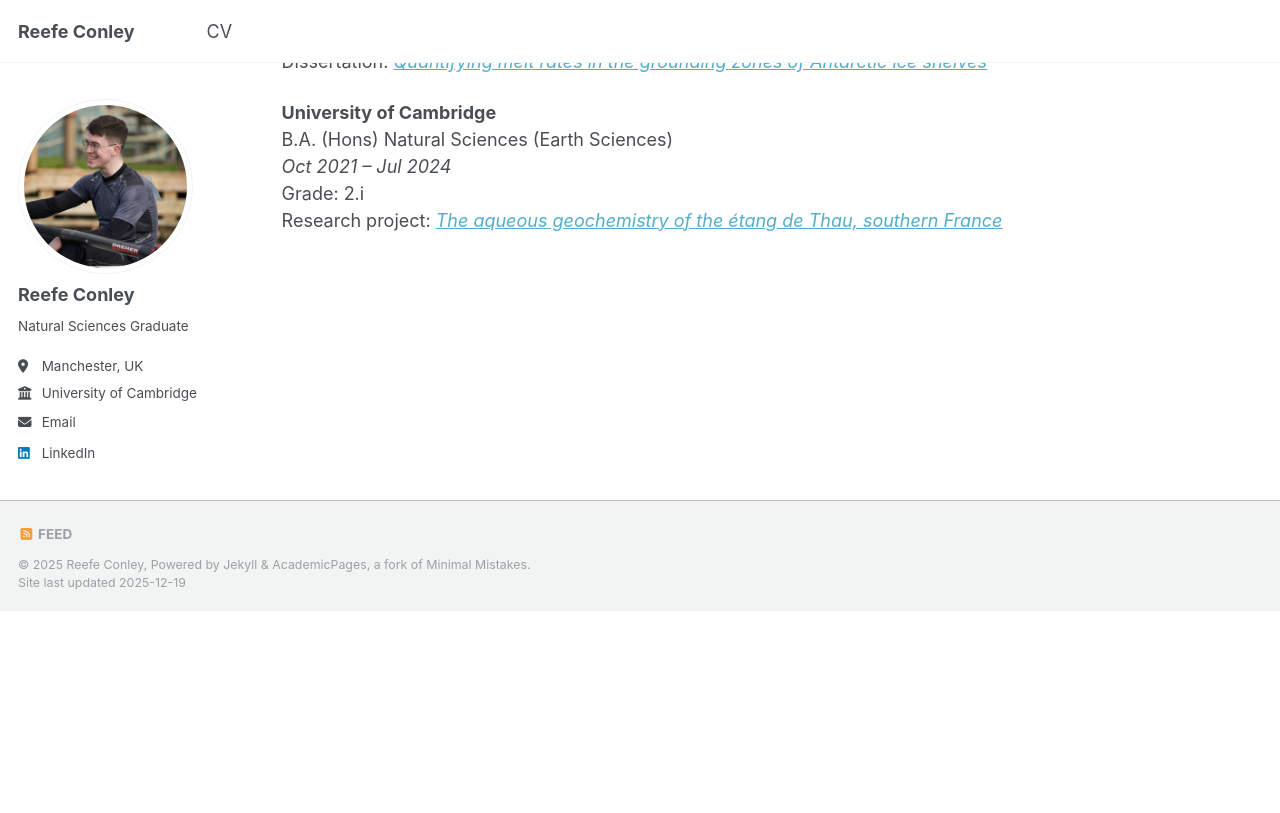
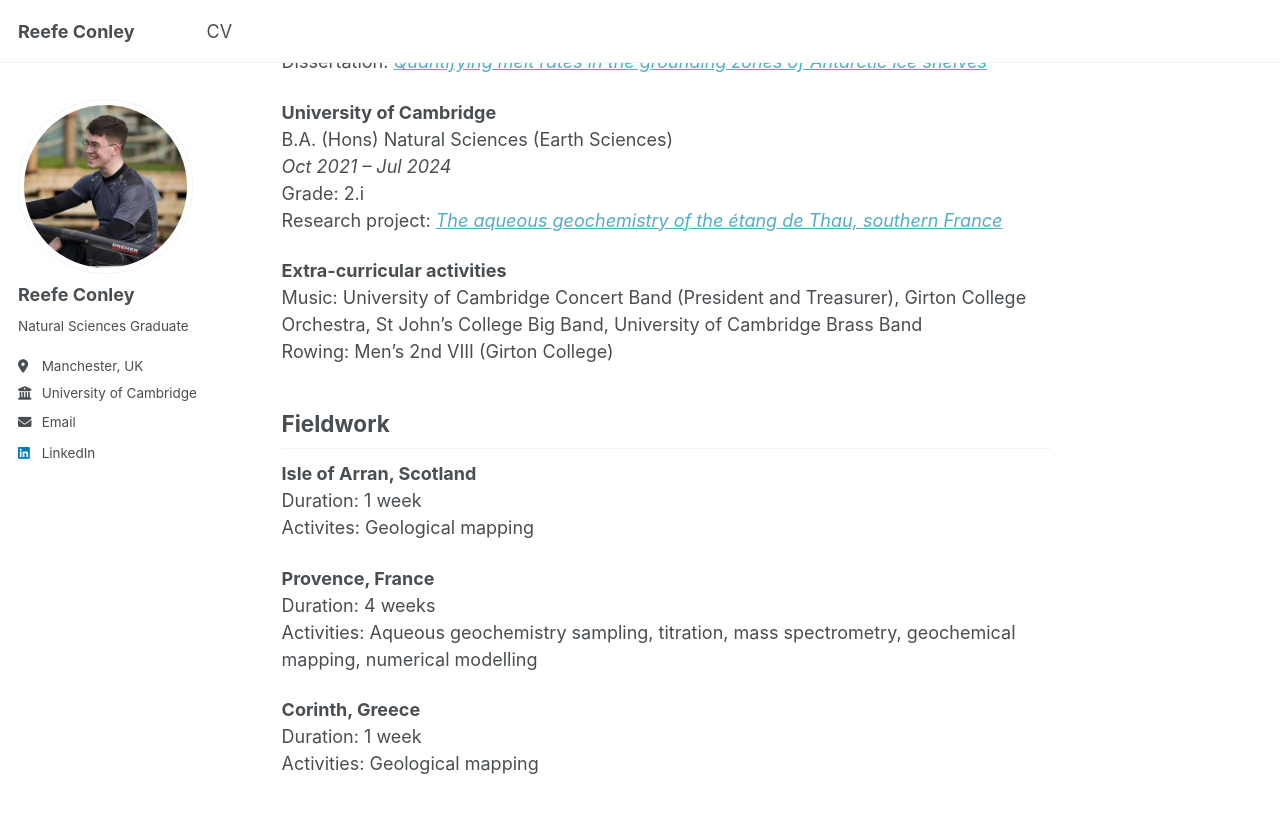
Before and after one commit to reefeconley/reefeconley.github.io, a Jekyll site: the page built from _pages/about.md, in a window 1280 px wide and 900 px high, scrolled down 579 px. Shown: the top 813 px of the window. Built offline with Jekyll 4.4.1, drawn with Linux system fonts in a browser that asks for light colours; a script that is not in the unit is left out; before the commit the page ends 1190 px from its top, so only the background shows below that.

Commit message:
update to about page

```diff
--- a/_pages/about.md
+++ b/_pages/about.md
@@ -28,3 +28,21 @@ B.A. (Hons) Natural Sciences (Earth Sciences)
 *Oct 2021 – Jul 2024*
 Grade: 2.i
 Research project: <a href="/pdfs/Part II Report Reefe Conley.pdf">*The aqueous geochemistry of the étang de Thau, southern France*</a>
+
+**Extra-curricular activities**
+Music: University of Cambridge Concert Band (President and Treasurer), Girton College Orchestra, St John's College Big Band, University of Cambridge Brass Band
+Rowing: Men's 2nd VIII (Girton College)
+
+## Fieldwork
+
+**Isle of Arran, Scotland**
+Duration: 1 week
+Activites: Geological mapping
+
+**Provence, France**
+Duration: 4 weeks
+Activities: Aqueous geochemistry sampling, titration, mass spectrometry, geochemical mapping, numerical modelling
+
+**Corinth, Greece**
+Duration: 1 week
+Activities: Geological mapping
```
